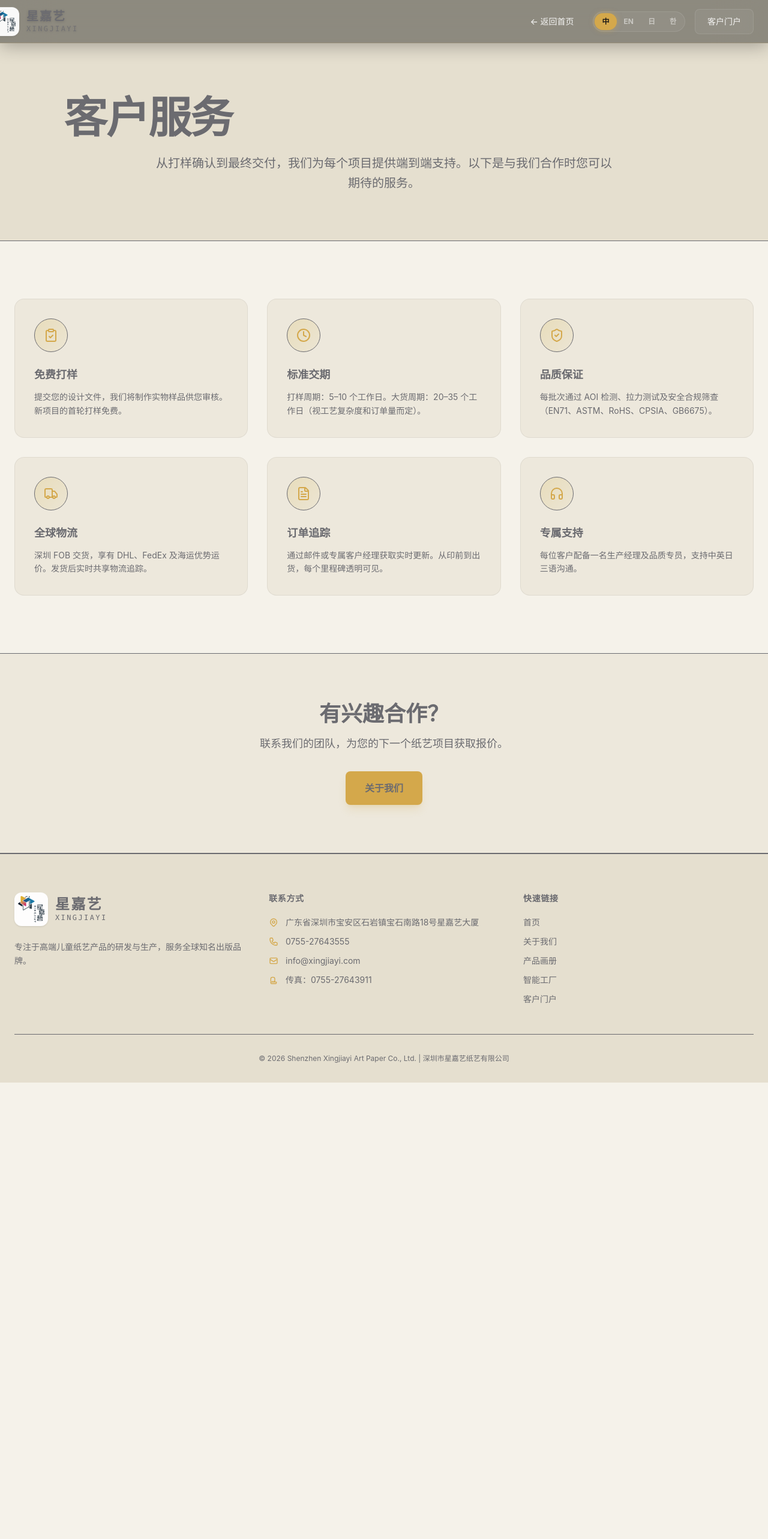
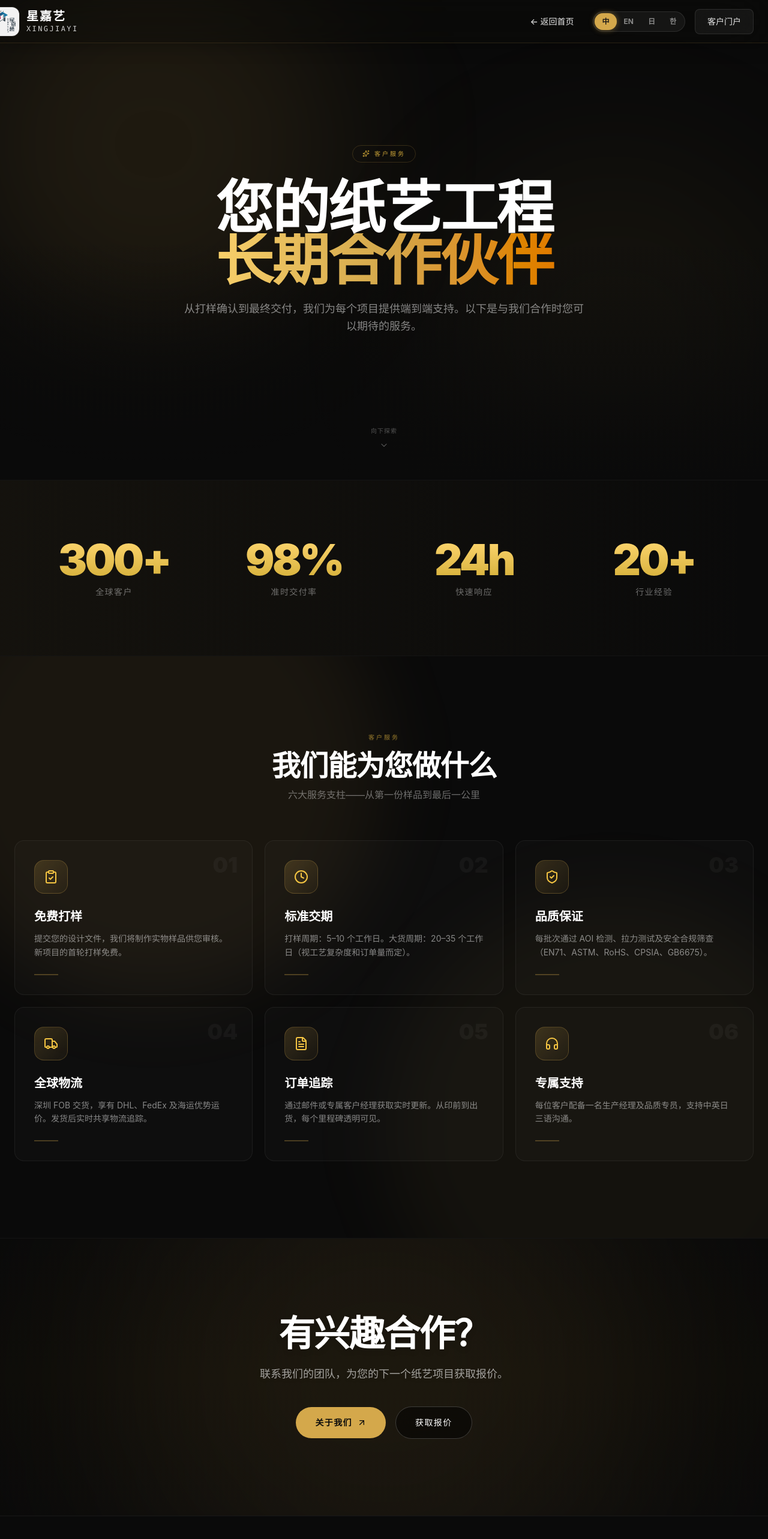
Before and after one commit to awanaa/xingjiayi, a Next.js app: page /portal in a window 1280 px wide. Shown: the top 2566 px of the page at 60% size. Before the commit the page ends 1933 px from the top, so only its background shows below. Built offline with nearby package versions, Linux system fonts and the light colour scheme.

Commit message:
feat: portal page dark luxury redesign matching plant page

```diff
--- a/app/portal/page.tsx
+++ b/app/portal/page.tsx
@@ -1,20 +1,73 @@
 "use client";
 
-import React from "react";
+import React, { useState, useEffect, useRef } from "react";
 import Link from "next/link";
-import { ClipboardCheck, Clock, ShieldCheck, Truck, FileText, HeadphonesIcon } from "lucide-react";
+import {
+  ClipboardCheck, Clock, ShieldCheck, Truck, FileText,
+  HeadphonesIcon, ChevronDown, ArrowUpRight, Sparkles
+} from "lucide-react";
 import Navbar from "../../components/Navbar";
 import Footer from "../../components/Footer";
 import { useLang } from "../../hooks/useLang";
 
+/* ── Scroll Reveal ── */
+function useInView(threshold = 0.2) {
+  const ref = useRef<HTMLDivElement>(null);
+  const [inView, setInView] = useState(false);
+  useEffect(() => {
+    const el = ref.current;
+    if (!el) return;
+    const obs = new IntersectionObserver(
+      ([entry]) => { if (entry.isIntersecting) { setInView(true); obs.disconnect(); } },
+      { threshold }
+    );
+    obs.observe(el);
+    return () => obs.disconnect();
+  }, [threshold]);
+  return [ref, inView] as const;
+}
+
+/* ── Animated Counter ── */
+function CountUp({ end, suffix = "", duration = 2000, started }: { end: number; suffix?: string; duration?: number; started: boolean }) {
+  const [val, setVal] = useState(0);
+  const done = useRef(false);
+  useEffect(() => {
+    if (!started || done.current) return;
+    done.current = true;
+    let start: number | null = null;
+    const step = (t: number) => {
+      if (!start) start = t;
+      const p = Math.min((t - start) / duration, 1);
+      const ease = p === 1 ? 1 : 1 - Math.pow(2, -10 * p);
+      setVal(Math.floor(ease * end));
+      if (p < 1) requestAnimationFrame(step);
+    };
+    requestAnimationFrame(step);
+  }, [started, end, duration]);
+  return <>{val}{suffix}</>;
+}
+
 export default function ClientPortal() {
   const { lang, setLang } = useLang();
 
+  const [statsRef, statsIn] = useInView(0.3);
+  const [gridRef, gridIn] = useInView(0.1);
+
   const content = {
     en: {
-      title: "Client Services",
-      sub: "Your Partner in Paper Engineering.",
+      over: "Client Services",
+      title: "Your Partner in",
+      accent: "Paper Engineering",
       desc: "From sample confirmation to final delivery, we provide end-to-end support for every project. Here's what you can expect when working with us.",
+      scroll: "Scroll to explore",
+      stats: [
+        { end: 300, suffix: "+", label: "Global Clients" },
+        { end: 98, suffix: "%", label: "On-Time Delivery" },
+        { end: 24, suffix: "h", label: "Response Time" },
+        { end: 20, suffix: "+", label: "Years of Craft" },
+      ],
+      servicesTitle: "What We Offer",
+      servicesSub: "Six pillars of support — from the first sample to the final mile",
       services: [
         {
           icon: ClipboardCheck,
@@ -47,11 +100,25 @@ export default function ClientPortal() {
           desc: "Each client is assigned a production manager and quality controller who speak your language—English, Chinese, or Japanese.",
         },
       ],
+      ctaTitle: "Ready to Start a Project?",
+      ctaDesc: "Contact our team for a production quote on your next paper engineering project.",
+      ctaBtn: "About Us",
+      ctaBtn2: "Get a Quote",
     },
     zh: {
-      title: "客户服务",
-      sub: "您的纸艺工程合作伙伴。",
+      over: "客户服务",
+      title: "您的纸艺工程",
+      accent: "长期合作伙伴",
       desc: "从打样确认到最终交付，我们为每个项目提供端到端支持。以下是与我们合作时您可以期待的服务。",
+      scroll: "向下探索",
+      stats: [
+        { end: 300, suffix: "+", label: "全球客户" },
+        { end: 98, suffix: "%", label: "准时交付率" },
+        { end: 24, suffix: "h", label: "快速响应" },
+        { end: 20, suffix: "+", label: "行业经验" },
+      ],
+      servicesTitle: "我们能为您做什么",
+      servicesSub: "六大服务支柱——从第一份样品到最后一公里",
       services: [
         {
           icon: ClipboardCheck,
@@ -84,11 +151,25 @@ export default function ClientPortal() {
           desc: "每位客户配备一名生产经理及品质专员，支持中英日三语沟通。",
         },
       ],
+      ctaTitle: "有兴趣合作？",
+      ctaDesc: "联系我们的团队，为您的下一个纸艺项目获取报价。",
+      ctaBtn: "关于我们",
+      ctaBtn2: "获取报价",
     },
     ja: {
-      title: "お客様サービス",
-      sub: "紙工芸のパートナー。",
+      over: "お客様サービス",
+      title: "紙工芸の",
+      accent: "パートナー",
       desc: "サンプル確認から最終納品まで、プロジェクトを完全サポート。",
+      scroll: "スクロール",
+      stats: [
+        { end: 300, suffix: "+", label: "グローバル顧客" },
+        { end: 98, suffix: "%", label: "納期順守率" },
+        { end: 24, suffix: "h", label: "レスポンス" },
+        { end: 20, suffix: "+", label: "年の実績" },
+      ],
+      servicesTitle: "サービス内容",
+      servicesSub: "サンプルから最終納品まで、6つの柱でサポート",
       services: [
         {
           icon: ClipboardCheck,
@@ -121,63 +202,135 @@ export default function ClientPortal() {
           desc: "お客様ごとに生産マネージャーと品質担当者を配置。英語・中国語・日本語対応可能。",
         },
       ],
+      ctaTitle: "お問い合わせはこちら",
+      ctaDesc: "次の紙工芸プロジェクトの見積りをご依頼ください。",
+      ctaBtn: "会社概要",
+      ctaBtn2: "見積り依頼",
     },
-  }[lang as "en" | "zh" | "ja"]!;
+  }[lang as "en" | "zh" | "ja"] || {
+    over: "", title: "", accent: "", desc: "", scroll: "", stats: [], servicesTitle: "", servicesSub: "", services: [], ctaTitle: "", ctaDesc: "", ctaBtn: "", ctaBtn2: ""
+  };
 
   return (
-    <div className="min-h-screen bg-surface-base text-primary font-sans selection:bg-gold-500 selection:text-surface-base pb-32">
+    <div className="min-h-screen bg-[#0a0a0a] text-white font-sans selection:bg-gold-500/40 selection:text-white overflow-x-hidden">
       <Navbar showBackButton lang={lang} onLangChange={setLang} />
 
-      {/* Hero */}
-      <section className="relative pt-40 pb-20 px-6 overflow-hidden border-b border-subtle bg-surface-2">
-        <div className="max-w-7xl mx-auto relative z-20 text-center">
-          <h1 className="text-5xl md:text-7xl font-extrabold tracking-tight mb-6">
-            {content.title}{" "}
-            <span className="text-transparent bg-clip-text bg-gradient-to-r from-secondary to-warm">{content.sub}</span>
+      {/* ═══ HERO ═══ */}
+      <section className="relative min-h-screen flex items-center justify-center overflow-hidden">
+        {/* Ambient glows */}
+        <div className="absolute inset-0 overflow-hidden pointer-events-none">
+          <div className="absolute top-[-10%] left-[-5%] w-[50%] aspect-square rounded-full bg-gold-500/10 blur-[120px]" />
+          <div className="absolute bottom-[-10%] right-[-5%] w-[50%] aspect-square rounded-full bg-gold-500/5 blur-[120px]" />
+        </div>
+        <div className="absolute inset-0 bg-gradient-to-b from-transparent via-transparent to-[#0a0a0a]" />
+
+        <div className="relative z-10 max-w-6xl mx-auto px-6 text-center">
+          <div className="animate-fade-in-up opacity-0" style={{ animation: 'fadeInUp 0.8s ease-out forwards' }}>
+            <span className="inline-flex items-center gap-2 text-[10px] tracking-[0.3em] text-gold-400/80 font-medium uppercase border border-gold-500/20 rounded-full px-4 py-1.5 backdrop-blur-sm">
+              <Sparkles className="w-3 h-3" />
+              {content.over}
+            </span>
+          </div>
+          <h1 className="text-5xl sm:text-7xl md:text-8xl font-bold tracking-tight leading-[0.9] mt-8 mb-6">
+            <span className="block animate-fade-in-up opacity-0" style={{ animation: 'fadeInUp 0.8s ease-out 0.15s forwards' }}>{content.title}</span>
+            <span className="block text-transparent bg-clip-text bg-gradient-to-r from-gold-300 via-gold-500 to-amber-600 animate-fade-in-up opacity-0" style={{ animation: 'fadeInUp 0.8s ease-out 0.3s forwards' }}>{content.accent}</span>
           </h1>
-          <p className="text-xl text-secondary max-w-3xl mx-auto font-light leading-relaxed">
+          <p className="text-white/50 max-w-2xl mx-auto text-base md:text-lg leading-relaxed font-light animate-fade-in-up opacity-0" style={{ animation: 'fadeInUp 0.8s ease-out 0.45s forwards' }}>
             {content.desc}
           </p>
         </div>
-      </section>
 
-      {/* Services Grid */}
-      <section className="py-24 px-6">
-        <div className="max-w-7xl mx-auto grid grid-cols-1 sm:grid-cols-2 lg:grid-cols-3 gap-8">
-          {content.services.map((service, idx) => {
-            const Icon = service.icon;
-            return (
-              <div key={idx} className="shadow-elevation-1 rounded-container p-8 group hover-lift border border-subtle">
-                <div className="w-14 h-14 rounded-full bg-gradient-to-br from-gold-600/20 to-gold-600/5 border border-gold flex items-center justify-center mb-6 group-hover:scale-110 ease-smooth">
-                  <Icon className="w-6 h-6 text-gold-500" />
-                </div>
-                <h3 className="text-primary font-bold text-lg mb-3">{service.title}</h3>
-                <p className="text-warm text-sm leading-relaxed">{service.desc}</p>
-              </div>
-            );
-          })}
+        <div className="absolute bottom-10 left-1/2 -translate-x-1/2 flex flex-col items-center gap-2 text-white/30 animate-bounce">
+          <span className="text-[10px] tracking-widest uppercase">{content.scroll}</span>
+          <ChevronDown className="w-4 h-4" />
         </div>
       </section>
 
-      {/* CTA */}
-      <section className="py-20 px-6 bg-surface-1 border-y border-subtle">
-        <div className="max-w-7xl mx-auto text-center">
-          <h2 className="text-3xl md:text-4xl font-bold text-primary mb-4">
-            {lang === "zh" ? "有兴趣合作？" : lang === "ja" ? "お問い合わせはこちら" : "Ready to Start a Project?"}
-          </h2>
-          <p className="text-warm text-lg mb-8 max-w-2xl mx-auto">
-            {lang === "zh" ? "联系我们的团队，为您的下一个纸艺项目获取报价。" : lang === "ja" ? "次の紙工芸プロジェクトの見積りをご依頼ください。" : "Contact our team for a production quote on your next paper engineering project."}
-          </p>
-          <Link
-            href="/about"
-            className="inline-block bg-gold-500 hover:bg-gold-400 text-primary font-bold px-8 py-4 rounded-btn ease-smooth shadow-lg shadow-gold-500/20"
-          >
-            {lang === "zh" ? "关于我们" : lang === "ja" ? "会社概要" : "About Us"}
-          </Link>
+      {/* ═══ STATS ═══ */}
+      <section ref={statsRef} className="relative py-24 px-6 border-t border-white/[0.04]">
+        <div className="absolute inset-0 bg-gradient-to-r from-gold-500/5 to-transparent" />
+        <div className="max-w-6xl mx-auto relative z-10">
+          <div className="grid grid-cols-2 md:grid-cols-4 gap-8 md:gap-12 text-center">
+            {content.stats.map((stat, i) => (
+              <div key={i} className={`transition-all duration-1000 ease-out ${statsIn ? 'opacity-100 translate-y-0' : 'opacity-0 translate-y-12'}`} style={{ transitionDelay: `${i * 150}ms` }}>
+                <div className="text-5xl md:text-7xl font-black text-transparent bg-clip-text bg-gradient-to-b from-gold-300 to-gold-600 mb-2 tracking-tighter">
+                  <CountUp end={stat.end} suffix={stat.suffix} started={statsIn} />
+                </div>
+                <div className="text-white/40 text-sm tracking-widest uppercase">{stat.label}</div>
+              </div>
+            ))}
+          </div>
         </div>
       </section>
 
-      <Footer />
+      {/* ═══ SERVICES GRID ═══ */}
+      <section ref={gridRef} className="relative py-32 px-6 border-t border-white/[0.04]">
+        <div className="absolute inset-0 overflow-hidden pointer-events-none">
+          <div className="absolute top-[-20%] left-[-10%] w-[60%] aspect-square rounded-full bg-gold-500/8 blur-3xl" />
+          <div className="absolute bottom-[-20%] right-[-10%] w-[60%] aspect-square rounded-full bg-gold-500/5 blur-3xl" />
+        </div>
+        <div className="max-w-7xl mx-auto relative z-10">
+          <div className="text-center mb-16">
+            <span className="text-[10px] tracking-[0.3em] text-gold-400/60 uppercase font-medium mb-4 block">
+              {content.over}
+            </span>
+            <h2 className="text-4xl md:text-5xl font-bold tracking-tight mb-3">{content.servicesTitle}</h2>
+            <p className="text-white/40 text-sm md:text-base">{content.servicesSub}</p>
+          </div>
+
+          <div className="grid grid-cols-1 sm:grid-cols-2 lg:grid-cols-3 gap-5">
+            {content.services.map((service, i) => {
+              const Icon = service.icon;
+              return (
+                <div
+                  key={i}
+                  className={`group relative rounded-2xl border border-white/[0.06] bg-white/[0.02] p-8 overflow-hidden transition-all duration-700 ease-out hover:border-gold-500/30 hover:bg-white/[0.04] ${
+                    gridIn ? 'opacity-100 translate-y-0' : 'opacity-0 translate-y-8'
+                  }`}
+                  style={{ transitionDelay: `${i * 100}ms` }}
+                >
+                  <span className="absolute top-5 right-6 text-4xl font-black text-white/[0.04] group-hover:text-gold-500/10 transition-colors duration-500">
+                    {String(i + 1).padStart(2, "0")}
+                  </span>
+                  <div className="w-14 h-14 rounded-2xl bg-gradient-to-br from-gold-500/20 to-gold-500/5 border border-gold-500/25 flex items-center justify-center mb-6 transition-all duration-500 group-hover:scale-110 group-hover:border-gold-500/50">
+                    <Icon className="w-6 h-6 text-gold-400" />
+                  </div>
+                  <h3 className="text-lg md:text-xl font-bold mb-3">{service.title}</h3>
+                  <p className="text-white/50 text-sm leading-relaxed">{service.desc}</p>
+                  <div className="mt-6 h-[2px] w-10 bg-gold-500/30 transition-all duration-500 group-hover:w-16 group-hover:bg-gold-500/60" />
+                </div>
+              );
+            })}
+          </div>
+        </div>
+      </section>
+
+      {/* ═══ CTA ═══ */}
+      <section className="relative py-32 px-6 border-t border-white/[0.04] overflow-hidden">
+        <div className="absolute inset-0 bg-gradient-to-b from-[#0a0a0a] via-[#0d0c09] to-[#0a0a0a]" />
+        <div className="absolute top-1/2 left-1/2 -translate-x-1/2 -translate-y-1/2 w-[70%] aspect-square rounded-full bg-gold-500/8 blur-[140px] pointer-events-none" />
+        <div className="relative z-10 max-w-3xl mx-auto text-center">
+          <h2 className="text-4xl md:text-6xl font-bold mb-6 tracking-tight drop-shadow-lg">{content.ctaTitle}</h2>
+          <p className="text-white/60 text-lg mb-10 font-light drop-shadow-md">{content.ctaDesc}</p>
+          <div className="flex flex-col sm:flex-row items-center justify-center gap-4">
+            <Link
+              href="/about"
+              className="inline-flex items-center justify-center gap-2 bg-gold-500 hover:bg-gold-400 text-[#0a0a0a] rounded-full px-8 py-4 text-sm font-bold tracking-widest uppercase transition-all duration-500 hover:scale-105 group"
+            >
+              {content.ctaBtn}
+              <ArrowUpRight className="w-4 h-4 group-hover:translate-x-0.5 group-hover:-translate-y-0.5 transition-transform" />
+            </Link>
+            <a
+              href="mailto:peng.shao.jun@szxingjiayi.com"
+              className="inline-flex items-center justify-center gap-2 bg-black/50 hover:bg-white/10 text-white border border-white/20 rounded-full px-8 py-4 text-sm tracking-widest uppercase transition-all duration-500 hover:scale-105 backdrop-blur-md"
+            >
+              {content.ctaBtn2}
+            </a>
+          </div>
+        </div>
+      </section>
+
+      <Footer dark />
     </div>
   );
 }
```
